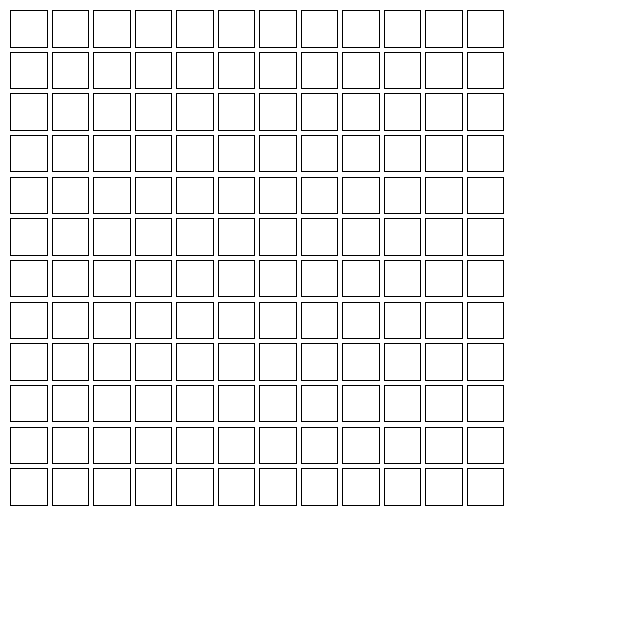
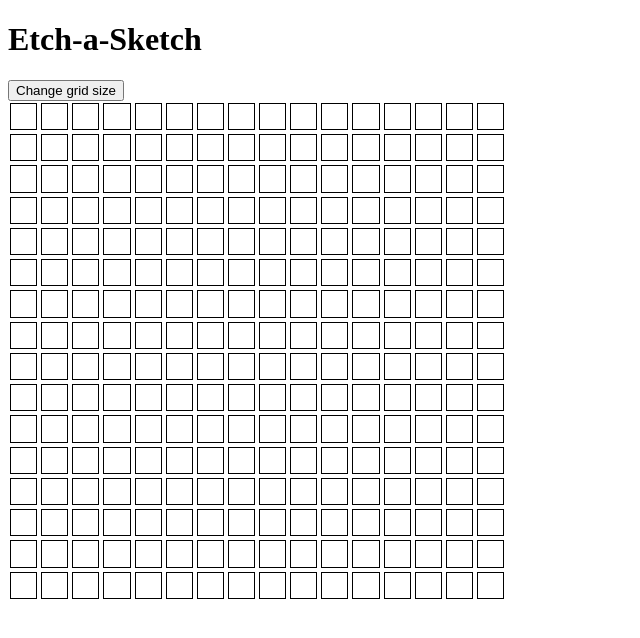
Before and after one commit to pigmentsandcode/etch-a-sketch, a plain HTML site: page index.html in a window 1280 px wide. Shown: the whole page, without its empty margins (0-640 px from the left). Drawn offline with Linux system fonts and the light colour scheme.

Commit message:
Add logic and HTML to allow user to change grid size

```diff
--- a/index.html
+++ b/index.html
@@ -8,6 +8,10 @@
     <title>Etch-a-Sketch</title>
   </head>
   <body>
+    <h1>Etch-a-Sketch</h1>
+    <div class="buttons-div">
+      <button class="size-prompt">Change grid size</button>
+    </div>
     <div class="squares-container"></div>
   </body>
 </html>
--- a/scripts.js
+++ b/scripts.js
@@ -1,21 +1,54 @@
+const squaresContainer = document.querySelector(".squares-container");
+
+function calculateSquareSize(numSide) {
+  const totalSquares = numSide ** 2;
+  const totalMargins = 2 * (numSide + 1);
+  const totalBorders = 2 * numSide;
+  const stuffSizeTotal = totalBorders + totalMargins;
+  const sideSize = (500 - stuffSizeTotal) / numSide;
+  const truncSide = sideSize.toFixed(3) - 2;
+  return truncSide;
+}
+
+function drawGrid(numSquares) {
+  const squareSize = calculateSquareSize(numSquares);
+  for (let i = 0; i < numSquares ** 2; i++) {
+    const newSqEl = document.createElement("div");
+    newSqEl.className = "square";
+    newSqEl.style.width = `${squareSize}px`;
+    newSqEl.style.height = `${squareSize}px`;
+    newSqEl.addEventListener("mouseenter", handleMouseEnter);
+    squaresContainer.appendChild(newSqEl);
+  }
+}
+
+function clearGrid() {
+  while (squaresContainer.firstChild) {
+    squaresContainer.removeChild(squaresContainer.firstChild);
+  }
+}
+
 function handleMouseEnter(e) {
   const targetEl = e.target;
   targetEl.classList.add("add-color");
 }
 
-const squaresContainer = document.querySelector(".squares-container");
-const totalSquares = 144;
-const totalMargins = 2 * 13;
-const totalBorders = 24;
-const stuffSizeTotal = totalBorders + totalMargins;
-const sideSize = (500 - stuffSizeTotal) / 12;
-const truncSide = sideSize.toFixed(3) - 2;
+function handleChangeSize() {
+  const answer = prompt("Enter number of sides for drawing grid (1 to 100):");
+  if (answer) {
+    const newSize = +answer;
+    if (newSize < 1 || newSize > 100) {
+      alert("Please enter a number between 1 and 100");
+    } else if (!Number.isInteger(newSize)) {
+      alert("Please enter an integer between 1 and 100");
+    } else {
+      clearGrid();
+      drawGrid(newSize);
+    }
+  }
+}
 
-for (let i = 0; i < totalSquares; i++) {
-  const newSqEl = document.createElement("div");
-  newSqEl.className = "square";
-  newSqEl.style.width = `${truncSide}px`;
-  newSqEl.style.height = `${truncSide}px`;
-  newSqEl.addEventListener("mouseenter", handleMouseEnter);
-  squaresContainer.appendChild(newSqEl);
-}
+const sizeBtnEl = document.querySelector(".size-prompt");
+sizeBtnEl.addEventListener("click", handleChangeSize);
+
+drawGrid(16);
```
